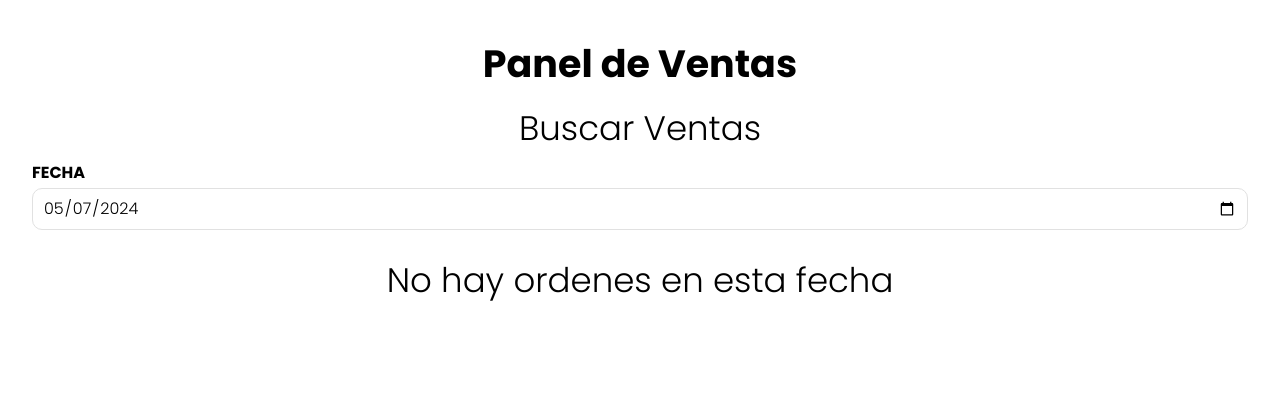
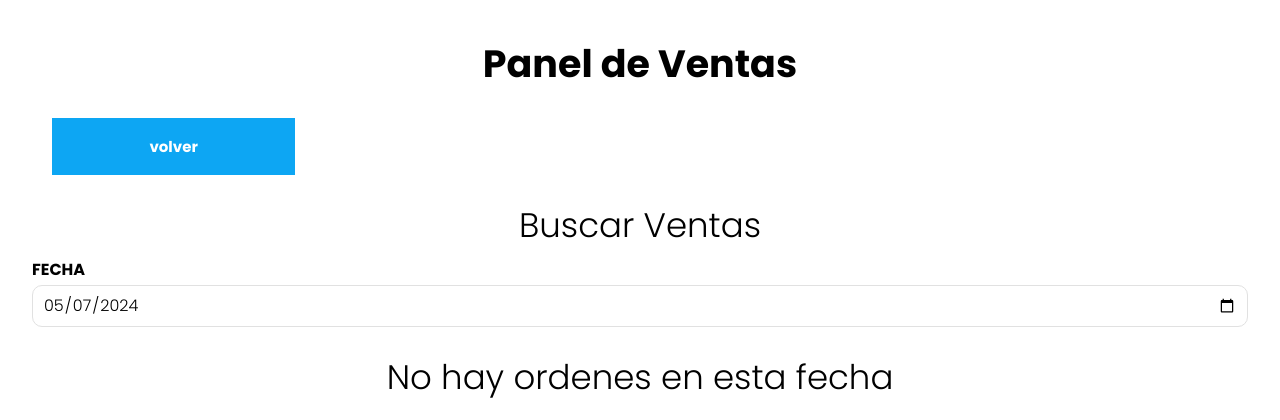
Before and after one commit to AdrianFelixJoxus/CocinaAbuela-PHP-MVC, a PHP site: page /ventas in a window 1280 px wide. Shown: the part 200-620 px from the top of the page. Run offline with PHP 8.4, Linux system fonts and the light colour scheme; the visitor is signed in with stand-in values (Sample User, id 1); data that the repository does not hold is empty.

Commit message:
cambios y relaciones de quien puede y no ver ciertas secciones

```diff
--- a/controllers/ProductoController.php
+++ b/controllers/ProductoController.php
@@ -13,7 +13,7 @@ class ProductoController {
     public static function index(Router $router) {
         session_start();
         //isAdmin();
-        isCajero();
+        //isCajero();
 
         $productos = Producto::all();
         $categorias = Categoria::all();
@@ -45,6 +45,7 @@ class ProductoController {
     public static function crear(Router $router) {
         session_start();
         isAdmin();
+        //isCajero();
         $producto = new Producto;
         $categorias = Categoria::all();
 
--- a/views/adminOrdenes/index.php
+++ b/views/adminOrdenes/index.php
@@ -1,5 +1,6 @@
 <h1 class="nombre-pagina">Panel de Ordenes</h1>
 
+<a href="/admin-productos" class="boton">volver</a>
 <?php include_once __DIR__ . "/../templates/barra.php"; ?>
 
 <h2>Buscar Ordenes</h2>
--- a/views/adminVentas/index.php
+++ b/views/adminVentas/index.php
@@ -1,5 +1,6 @@
 <h1 class="nombre-pagina">Panel de Ventas</h1>
 
+<a href="/admin-productos" class="boton">volver</a>
 <?php include_once __DIR__ . "/../templates/barra.php"; ?>
 
 <h2>Buscar Ventas</h2>
```
